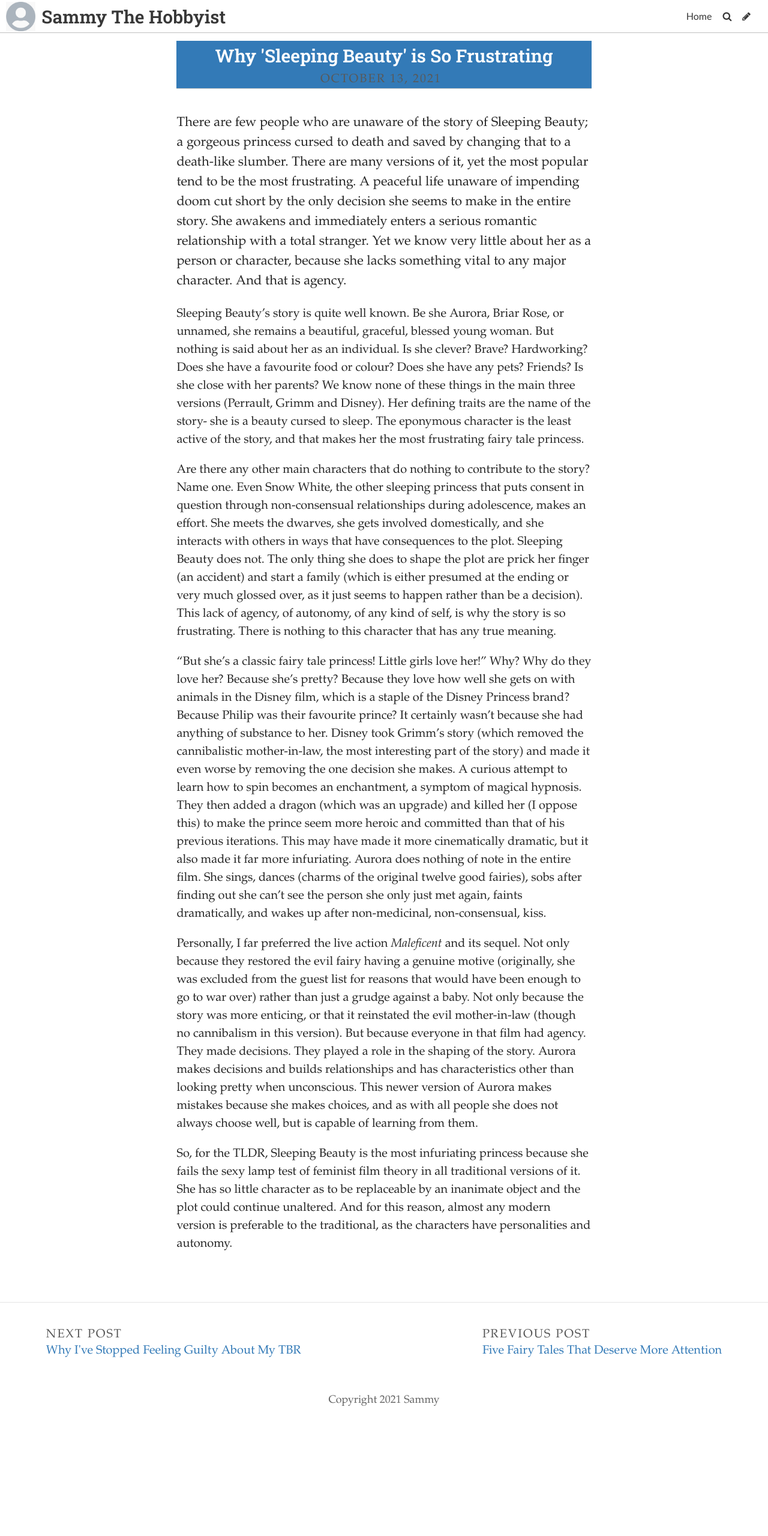
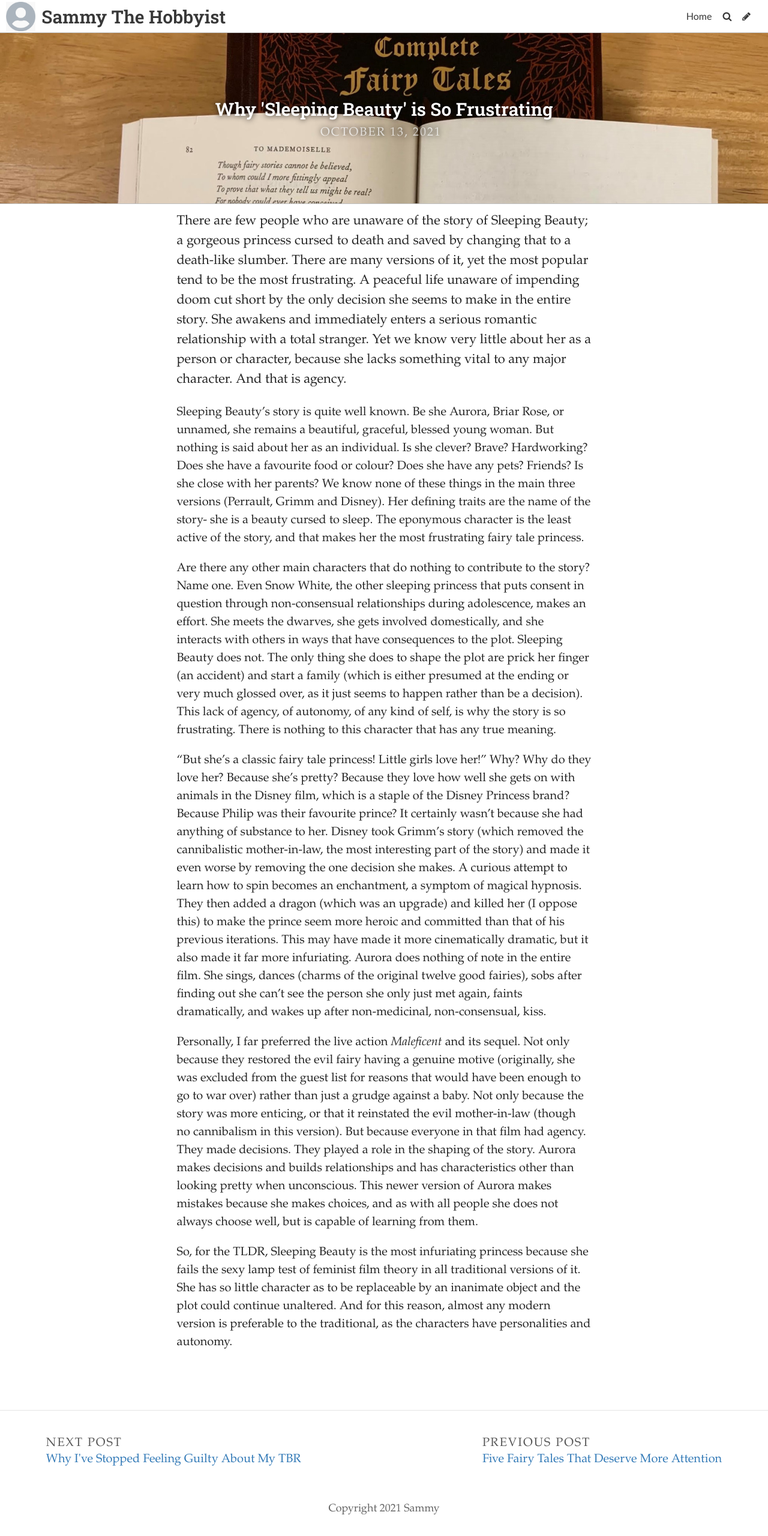
Before and after one commit to SammySpinsAYarn/Blog, a Jekyll site: the page built from _posts/2021-11-08-why-perraults-sleeping-beauty-is-better-than-disneys.md, in a window 1280 px wide. Shown: the whole page at 60% size. Built offline with Jekyll 4.4.1, drawn with Linux system fonts in a browser that asks for light colours; some web fonts are replaced; before the commit the page ends 2379 px from its top, so only the background shows below that.

Commit message:
Update Post “2021-11-08-why-perraults-sleeping-beauty-is-better-than-disneys”

```diff
--- a/_posts/2021-11-08-why-perraults-sleeping-beauty-is-better-than-disneys.md
+++ b/_posts/2021-11-08-why-perraults-sleeping-beauty-is-better-than-disneys.md
@@ -1,8 +1,9 @@
 ---
+header_feature_image: ../uploads/article12-headerimage.jpg
 layout: post
 title: Why 'Sleeping Beauty' is So Frustrating
 date: 2021-10-13T16:00:16.195Z
-header_feature_image: ../uploads/article12-headerimage.jpg
+image: ../uploads/2021-10-13-header-image.jpg
 title_color: "#ffffff"
 comments: false
 tags:
```
Also changed, not shown: uploads/2021-10-13-header-image.jpg (added).
